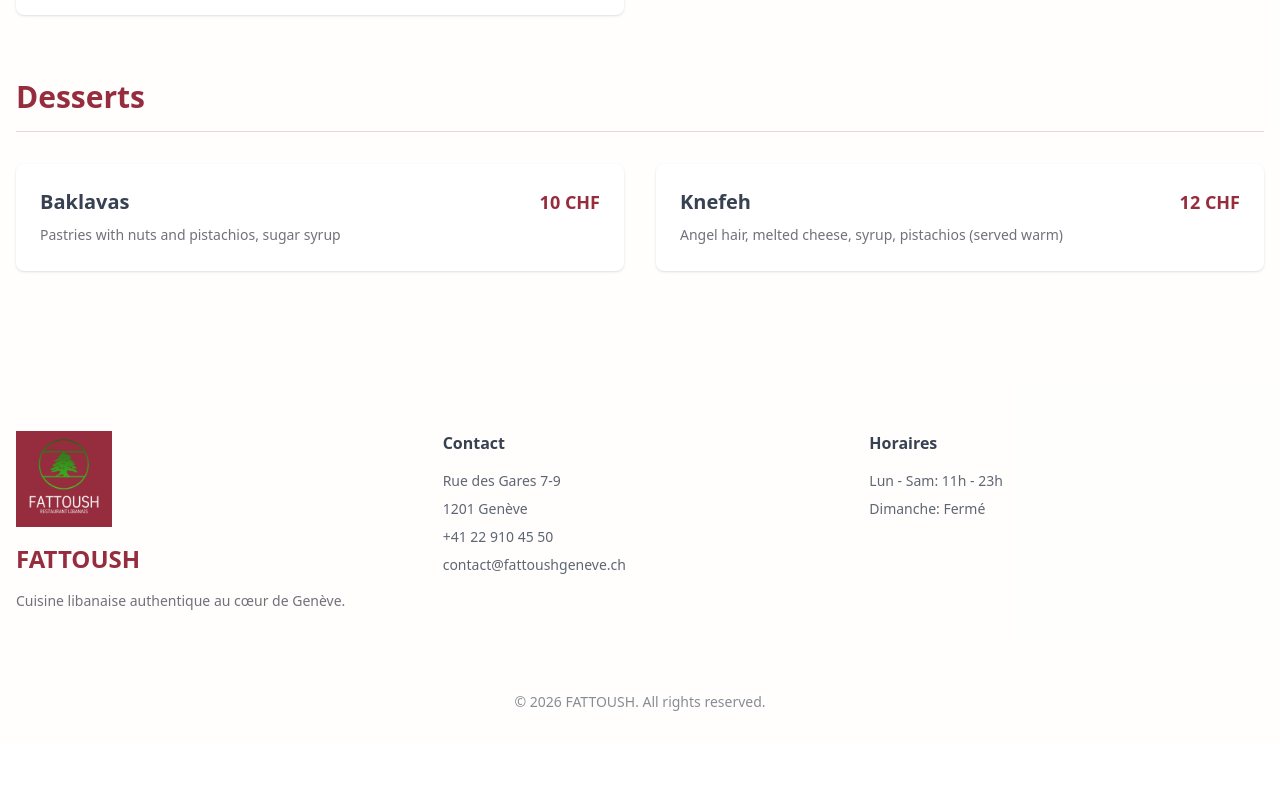
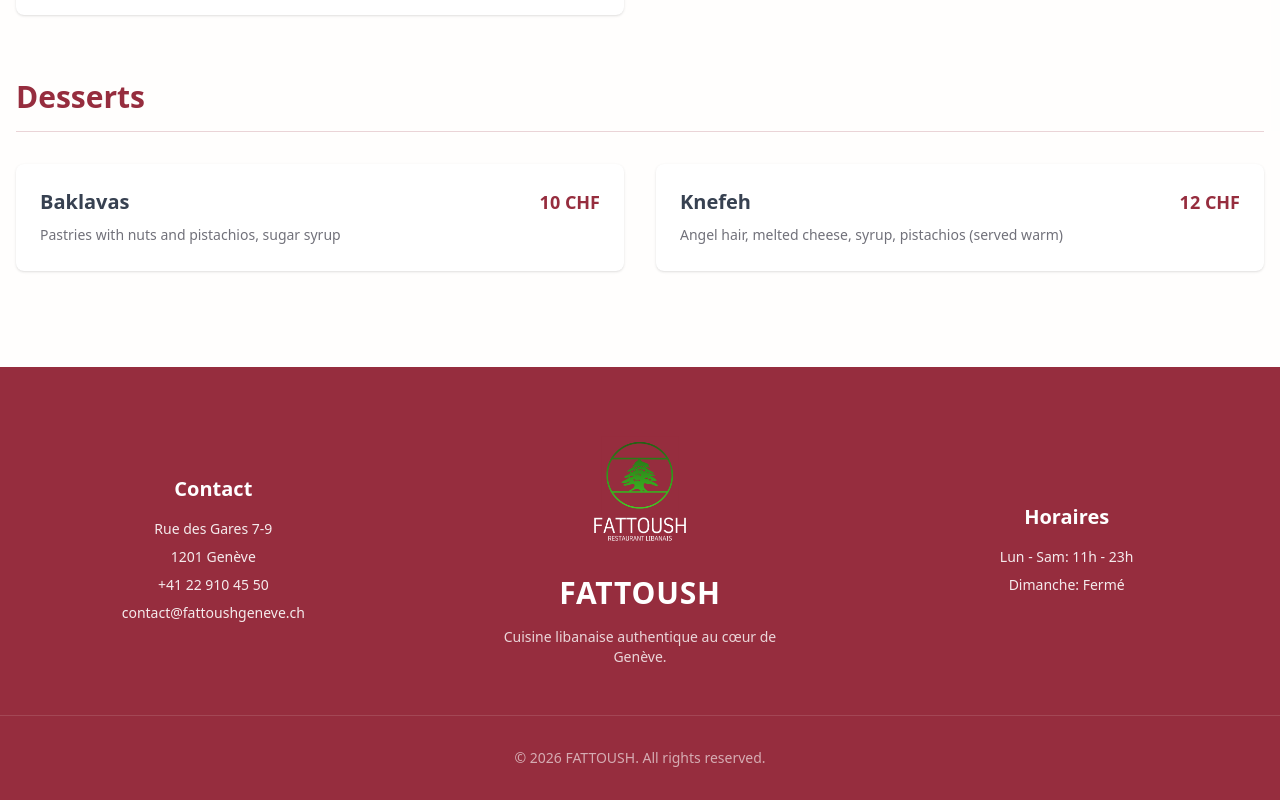
Before and after one commit to lopezdamien/fattoush, a Next.js app: page /en/menu in a window 1280 px wide. Shown: the part 1394-2194 px from the top of the page. Before the commit the page ends 2138 px from the top, so only its background shows below. Built offline with nearby package versions, Linux system fonts and the light colour scheme.

Commit message:
Update Footer: Red background, centered logo, and reorganization

```diff
--- a/src/components/layout/Footer.tsx
+++ b/src/components/layout/Footer.tsx
@@ -6,21 +6,12 @@ export function Footer() {
     const t = useTranslations("Navigation");
 
     return (
-        <footer className="bg-secondary/30 text-foreground pt-16 pb-8">
-            <div className="container mx-auto px-4 grid grid-cols-1 md:grid-cols-3 gap-8 mb-12">
-                <div className="space-y-4">
-                    <div className="relative h-24 w-24 mb-4">
-                        <Image src="/images/logo.png" alt="Fattoush Logo" fill className="object-contain" />
-                    </div>
-                    <h3 className="font-bold text-2xl text-primary">FATTOUSH</h3>
-                    <p className="text-muted-foreground text-sm">
-                        Cuisine libanaise authentique au cœur de Genève.
-                    </p>
-                </div>
-
-                <div className="space-y-4">
-                    <h4 className="font-semibold">{t("contact")}</h4>
-                    <ul className="space-y-2 text-sm opacity-80">
+        <footer className="bg-primary text-white pt-16 pb-8">
+            <div className="container mx-auto px-4 grid grid-cols-1 md:grid-cols-3 gap-8 mb-12 text-center">
+                {/* Column 1: Contact */}
+                <div className="space-y-4 flex flex-col items-center justify-center">
+                    <h4 className="font-semibold text-xl">{t("contact")}</h4>
+                    <ul className="space-y-2 text-sm opacity-90">
                         <li>Rue des Gares 7-9</li>
                         <li>1201 Genève</li>
                         <li>+41 22 910 45 50</li>
@@ -28,15 +19,27 @@ export function Footer() {
                     </ul>
                 </div>
 
-                <div className="space-y-4">
-                    <h4 className="font-semibold">Horaires</h4>
-                    <ul className="space-y-2 text-sm opacity-80">
+                {/* Column 2: Logo (Centered) */}
+                <div className="space-y-4 flex flex-col items-center justify-center order-first md:order-none">
+                    <div className="relative h-32 w-32 mb-4 bg-white/10 rounded-full p-2">
+                        <Image src="/images/logo.png" alt="Fattoush Logo" fill className="object-contain" />
+                    </div>
+                    <h3 className="font-bold text-3xl tracking-wide">FATTOUSH</h3>
+                    <p className="text-white/80 text-sm max-w-xs mx-auto">
+                        Cuisine libanaise authentique au cœur de Genève.
+                    </p>
+                </div>
+
+                {/* Column 3: Hours */}
+                <div className="space-y-4 flex flex-col items-center justify-center">
+                    <h4 className="font-semibold text-xl">Horaires</h4>
+                    <ul className="space-y-2 text-sm opacity-90">
                         <li>Lun - Sam: 11h - 23h</li>
                         <li>Dimanche: Fermé</li>
                     </ul>
                 </div>
             </div>
-            <div className="container mx-auto px-4 mt-8 pt-8 border-t border-secondary/20 text-center text-sm opacity-60">
+            <div className="container mx-auto px-4 mt-8 pt-8 border-t border-white/20 text-center text-sm opacity-60">
                 © {new Date().getFullYear()} FATTOUSH. All rights reserved.
             </div>
         </footer>
```
